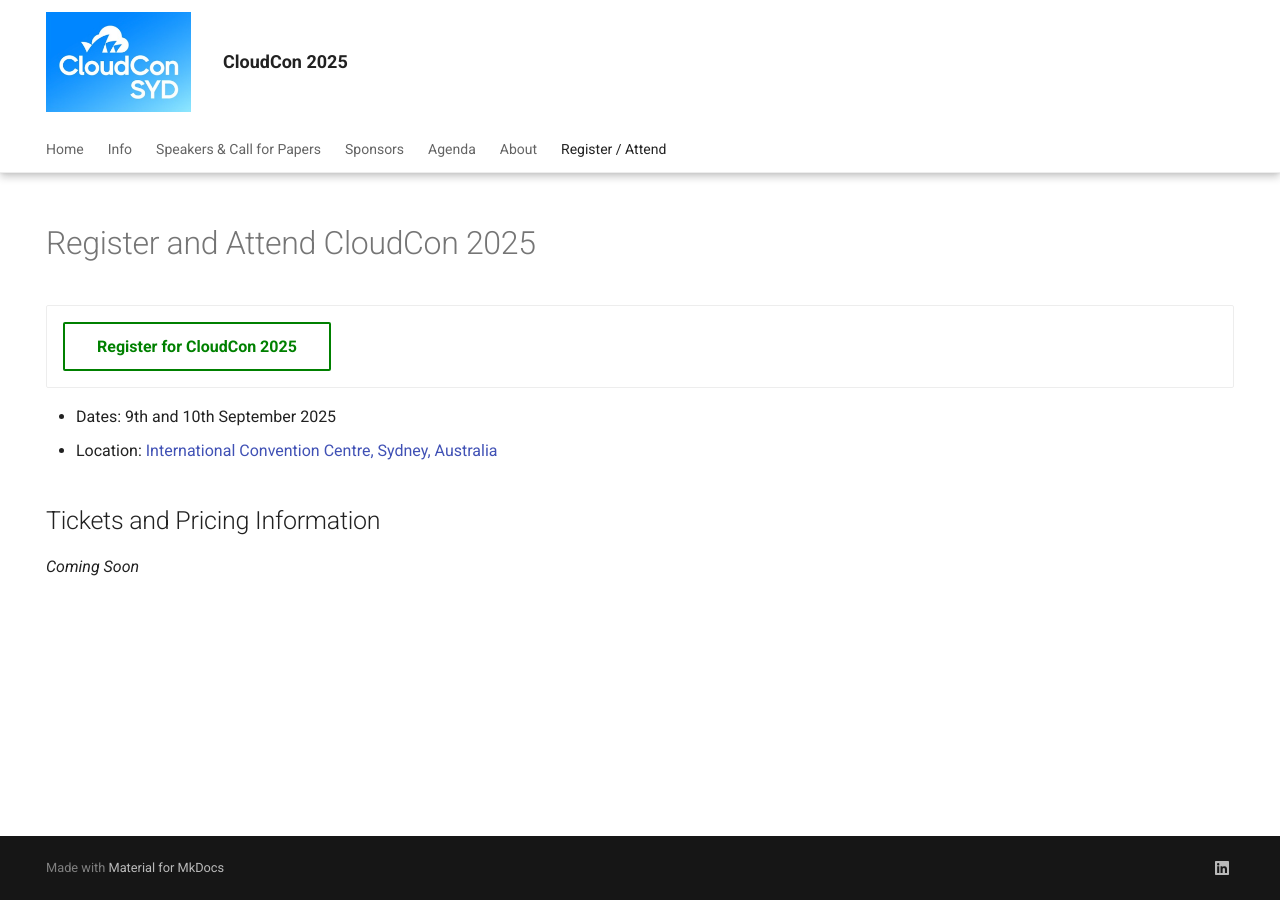
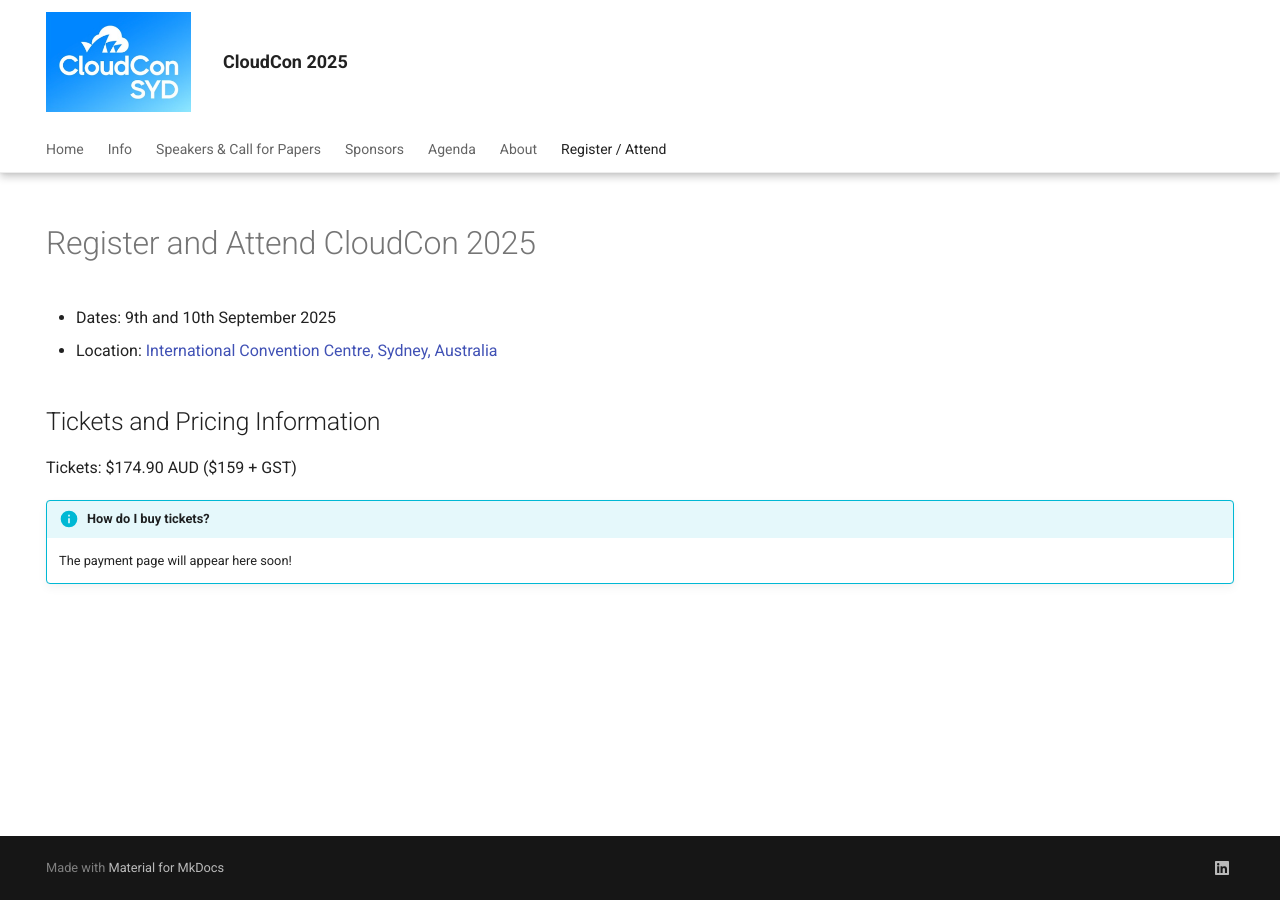
Before and after one commit to cloudconau/site, an MkDocs documentation site: the page built from docs/register.md, in a window 1280 px wide. Built offline with MkDocs 1.6.1 and Material for MkDocs 9.7.7, drawn with Linux system fonts in a browser that asks for light colours.

Commit message:
add ticket prices

```diff
--- a/docs/register.md
+++ b/docs/register.md
@@ -6,13 +6,16 @@ hide:
 
 # Register and Attend CloudCon 2025
 
-<div class="grid cards" markdown>
+<!--<div class="grid cards" markdown>
 * [Register for CloudCon 2025](https://example.com){ .md-button .green }
-</div>
+</div> -->
 
 * Dates: 9th and 10th September 2025
 * Location: [International Convention Centre, Sydney, Australia](https://maps.app.goo.gl/L4XpFWBf9BAmkwfW7){target=_blank}
 
 ## Tickets and Pricing Information
 
-_Coming Soon_
+Tickets: $174.90 AUD ($159 + GST)
+
+!!! info "How do I buy tickets?"
+    The payment page will appear here soon!
```
Also changed, not shown: docs/index.md (+2 -0 lines).
